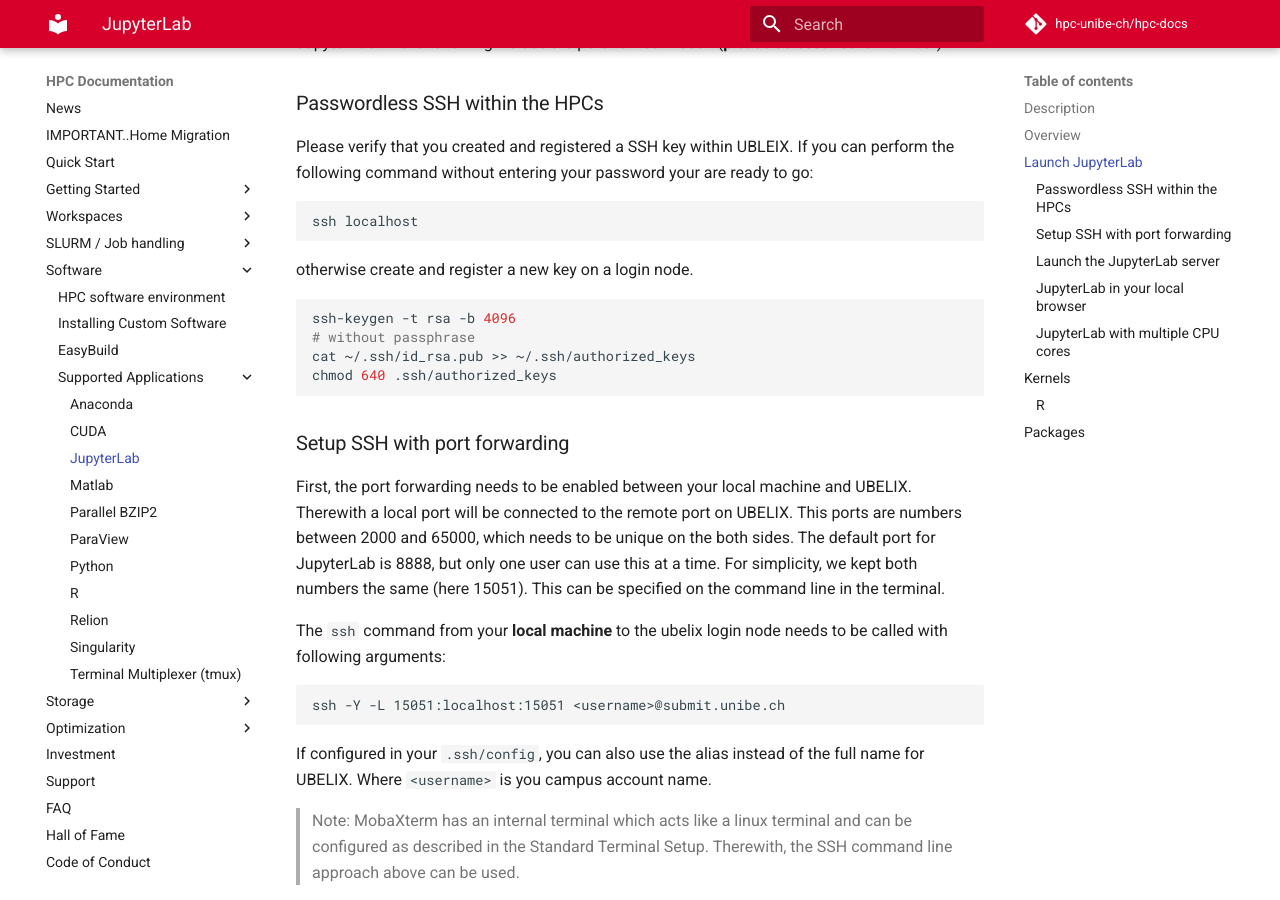
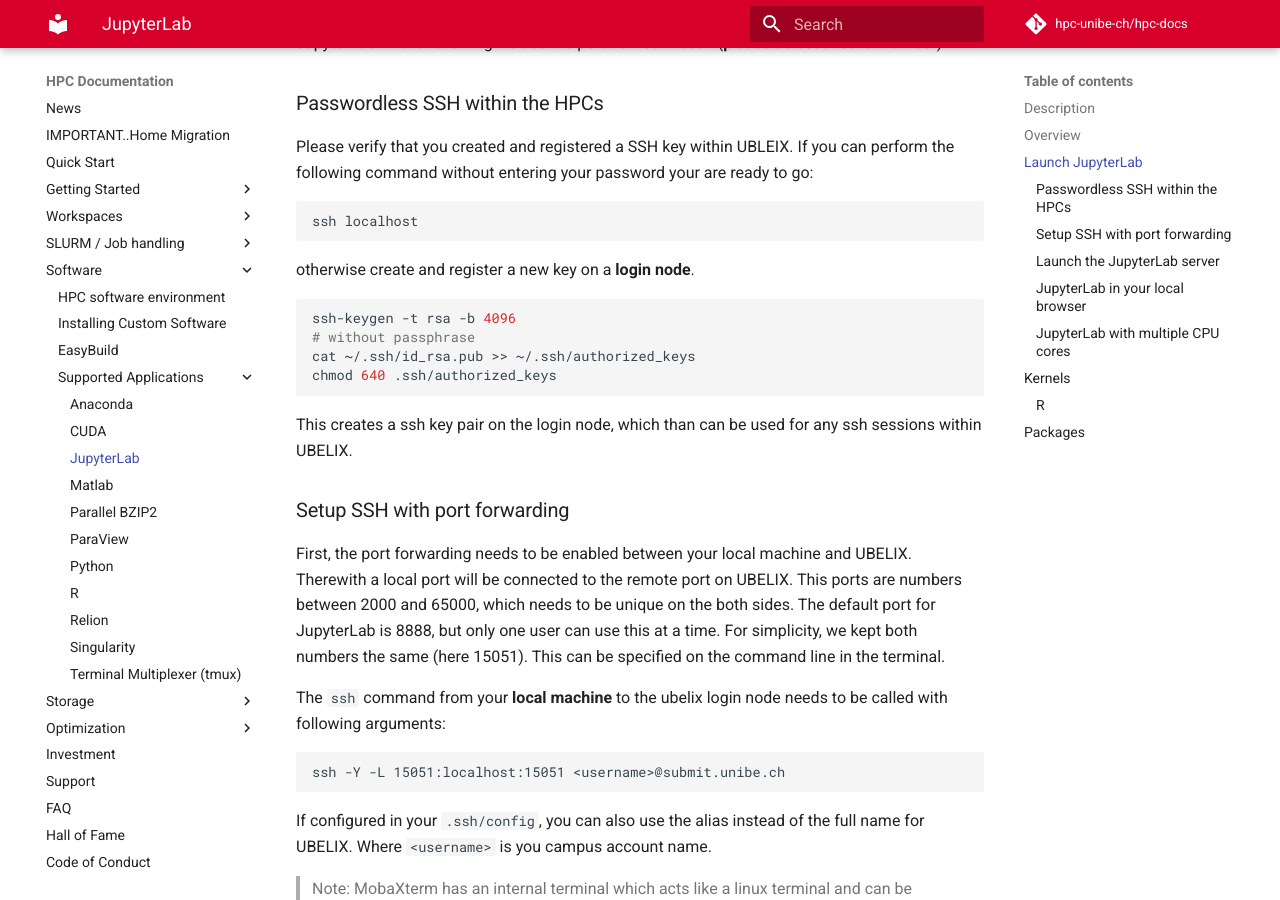
Before and after one commit to hpc-unibe-ch/hpc-unibe-ch.github.io, an MkDocs documentation site: the page built from docs/software/JupyterLab.md, in a window 1280 px wide and 900 px high, scrolled down 1118 px. Built offline with MkDocs 1.6.1 and Material for MkDocs 9.7.7, drawn with Linux system fonts in a browser that asks for light colours; comment, search, counter and statistics services are not loaded.

Commit message:
Jupyter ssh keys improved

````diff
--- a/docs/software/JupyterLab.md
+++ b/docs/software/JupyterLab.md
@@ -39,13 +39,14 @@
 ```Bash
 ssh localhost
 ```
-otherwise create and register a new key on a login node.
+otherwise create and register a new key on a **login node**.
 ```Bash
 ssh-keygen -t rsa -b 4096
 # without passphrase
 cat ~/.ssh/id_rsa.pub >> ~/.ssh/authorized_keys
 chmod 640 .ssh/authorized_keys
 ```
+This creates a ssh key pair on the login node, which than can be used for any ssh sessions within UBELIX.
 
 ### Setup SSH with port forwarding
 
````
